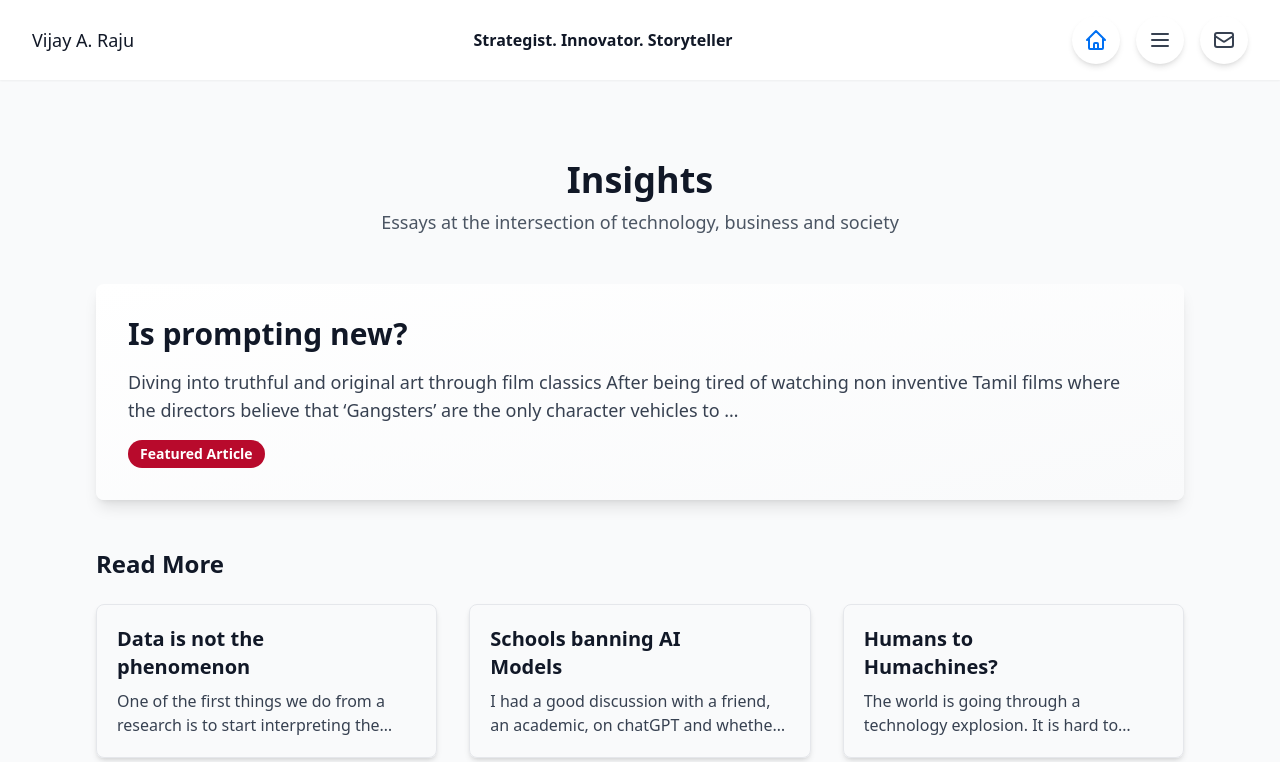
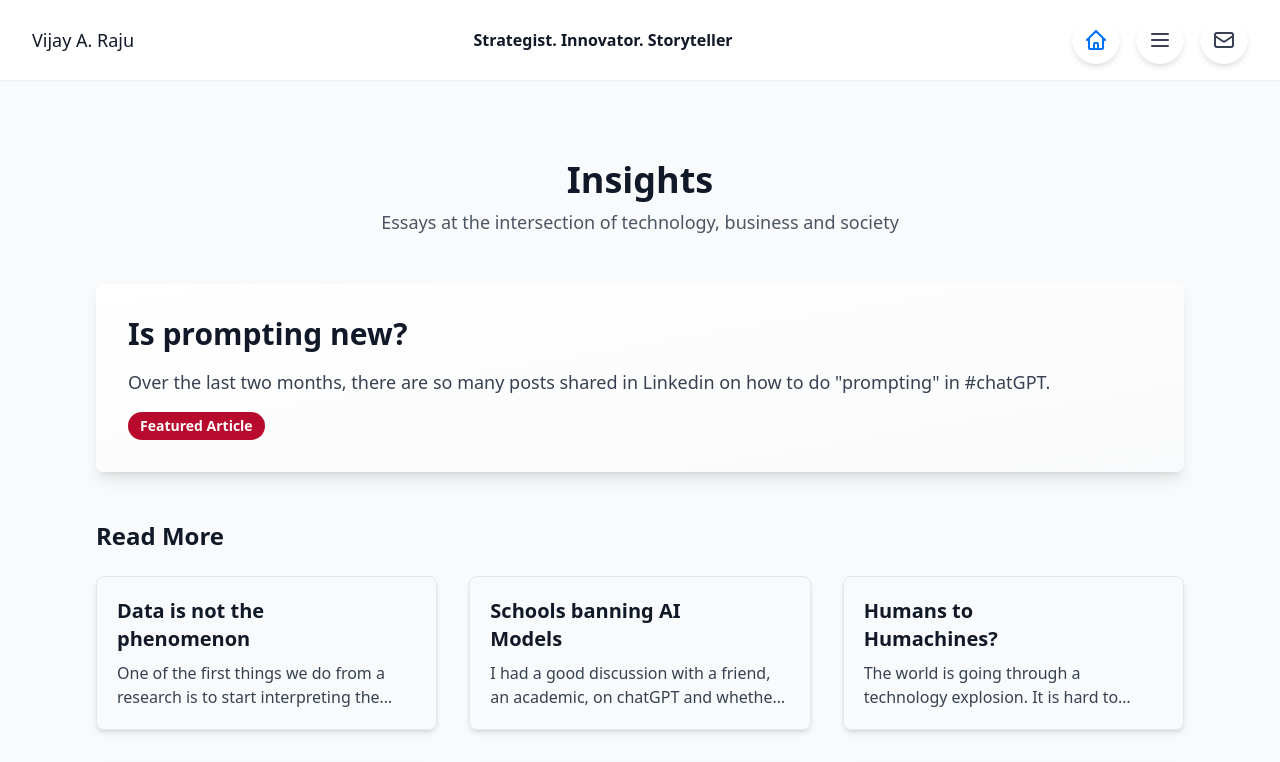
Before and after one commit to Wijay000/draft, a Next.js app: page /insights in a window 1280 px wide. Shown: the top 762 px of the page. Built offline with nearby package versions, Linux system fonts and the light colour scheme.

Commit message:
Insights: update featured excerpt to user-provided sentence about prompting

```diff
--- a/pages/insights.js
+++ b/pages/insights.js
@@ -3,7 +3,7 @@ export default function Insights() {
   const featuredPost = {
     title: "Is prompting new?",
     date: "",
-    description: "Diving into truthful and original art through film classics After being tired of watching non inventive Tamil films where the directors believe that ‘Gangsters’ are the only character vehicles to …",
+    description: "Over the last two months, there are so many posts shared in Linkedin on how to do \"prompting\" in #chatGPT.",
     url: "https://medium.com/@innovate_11669/is-prompting-new-b09d8fb706df"
   };
 
```
